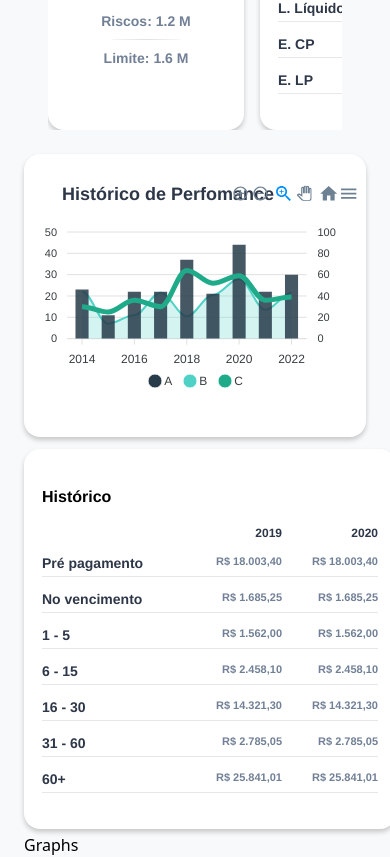
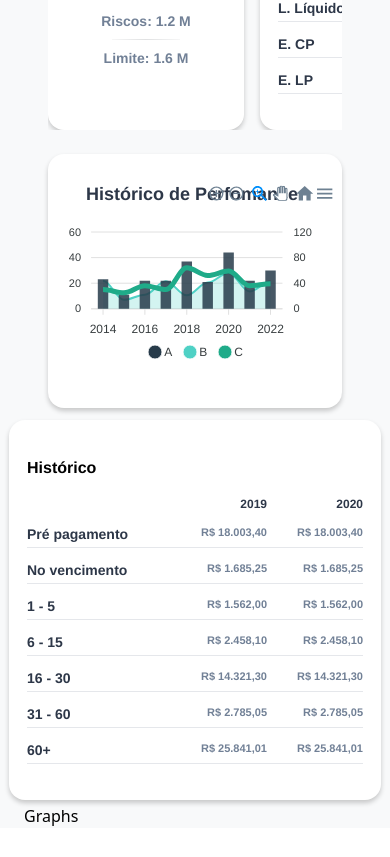
Before and after one commit to doubleyooz/react-chart-dashboard, a React (Create React App) app: page / in a window 390 px wide. Shown: the part 1125-1982 px from the top of the page. After the commit the page ends 1953 px from the top, so only its background shows below. Built offline with nearby package versions, Linux system fonts and the light colour scheme.

Commit message:
update: Charts section responsiveness

```diff
--- a/src/components/Charts.tsx
+++ b/src/components/Charts.tsx
@@ -102,7 +102,7 @@ const Charts: React.FC<{}> = () => {
     ];
     return (
         <div>
-            <div className="flex flex-wrap gap-3">
+            <div className="flex flex-wrap 2lg:flex-nowrap justify-center gap-3 px-6">
                 <div className="w-full py-7 max-w-[600px] rounded-2xl shadow-[0_3px_5px_0px_rgba(0,0,0,0.2)] bg-white">
                     <ReactApexChart
                         options={state.options}
```
